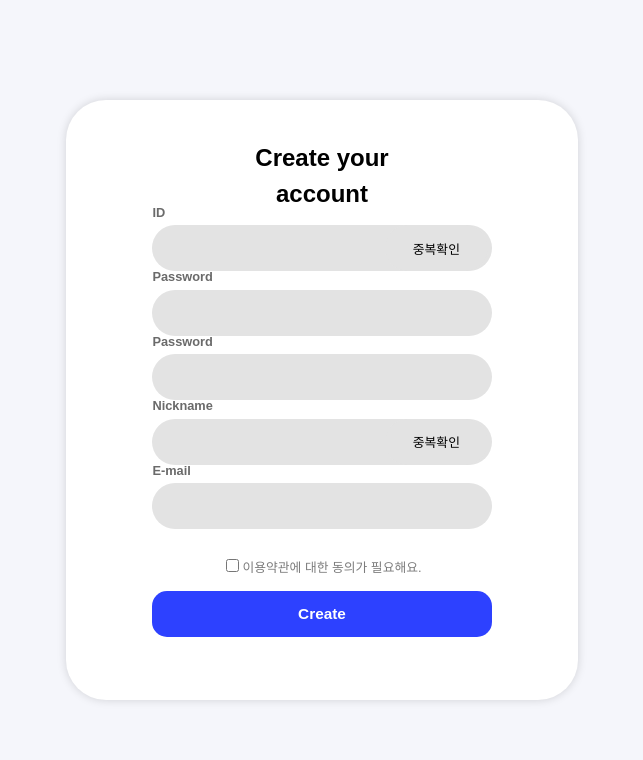
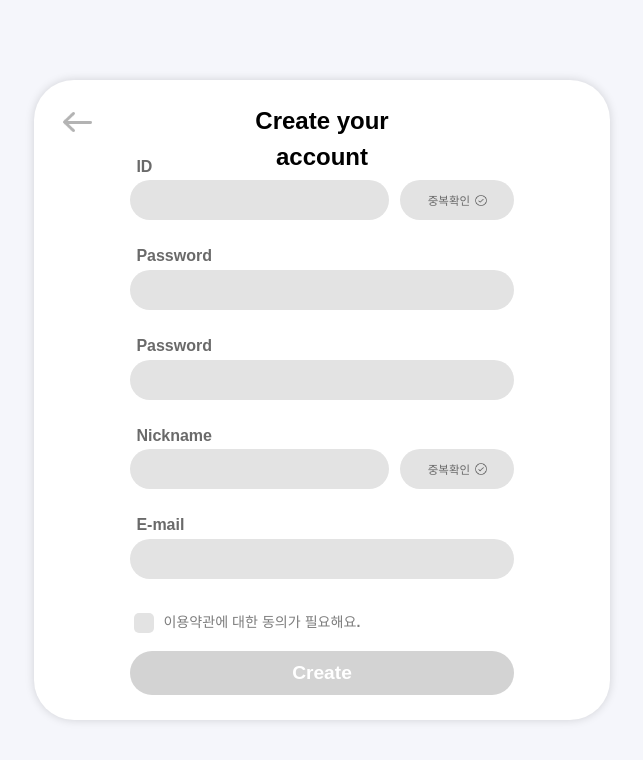
Before and after one commit to WEBFINITE-solux/WEBFINITE-FE, a React (Vite) app: page /signup in a window 1280 px wide. Shown: the top 760 px of the page, without its empty margins (318-961 px from the left). Built offline with nearby package versions, Linux system fonts and the light colour scheme.

Commit message:
feat : 회원가입 폼 요소들 완성 (배치 및 사이즈 조정 필요)

```diff
--- a/src/components/signupForm.tsx
+++ b/src/components/signupForm.tsx
@@ -1,7 +1,10 @@
 import React, { useState } from "react";
+import { useNavigate } from "react-router-dom";
 import styles from "../styles/signupForm.module.css";
 
 const SignupForm: React.FC = () => {
+  const navigate = useNavigate();
+
   const [form, setForm] = useState({
     id: "",
     password: "",
@@ -10,19 +13,38 @@ const SignupForm: React.FC = () => {
     email: "",
   });
 
+  const [termsAccepted, setTermsAccepted] = useState(false);
+
   const handleChange = (e: React.ChangeEvent<HTMLInputElement>) => {
     const { name, value } = e.target;
     setForm((prevForm) => ({ ...prevForm, [name]: value }));
   };
 
+  const handleCheckboxChange = () => {
+    setTermsAccepted((prevState) => !prevState);
+  };
+
   const handleSubmit = (e: React.FormEvent) => {
     e.preventDefault();
-    console.log("회원가입 데이터", form);
+    if (termsAccepted) {
+      console.log("회원가입 데이터", form);
+    }
   };
 
   return (
     <div className={styles.formContainer}>
+      {/* Back Button */}
+      <img
+        src="backButton.png"
+        alt="Back Button"
+        className={styles.backButton}
+        onClick={() => navigate("/mainPage")}
+      />
+
+      {/* Title */}
       <h2 className={styles.title}>Create your account</h2>
+
+      {/* Form */}
       <form onSubmit={handleSubmit}>
         <div className={styles.inputGroup}>
           <label className={styles.inputLabel}>ID</label>
@@ -39,10 +61,12 @@ const SignupForm: React.FC = () => {
               className={styles.duplicateButton}
               onClick={() => console.log("ID 중복 확인")}
             >
-              중복확인
+              <span>중복확인</span>
+              <img src="checkButton.png" alt="체크버튼" />
             </button>
           </div>
         </div>
+
         <div className={styles.inputGroup}>
           <label className={styles.inputLabel}>Password</label>
           <div className={styles.inputContainer}>
@@ -55,6 +79,7 @@ const SignupForm: React.FC = () => {
             />
           </div>
         </div>
+
         <div className={styles.inputGroup}>
           <label className={styles.inputLabel}>Password</label>
           <div className={styles.inputContainer}>
@@ -67,6 +92,7 @@ const SignupForm: React.FC = () => {
             />
           </div>
         </div>
+
         <div className={styles.inputGroup}>
           <label className={styles.inputLabel}>Nickname</label>
           <div className={styles.inputContainer}>
@@ -82,10 +108,12 @@ const SignupForm: React.FC = () => {
               className={styles.duplicateButton}
               onClick={() => console.log("닉네임 중복 확인")}
             >
-              중복확인
+              <span>중복확인</span>
+              <img src="checkButton.png" alt="체크버튼" />
             </button>
           </div>
         </div>
+
         <div className={styles.inputGroup}>
           <label className={styles.inputLabel}>E-mail</label>
           <div className={styles.inputContainer}>
@@ -98,11 +126,22 @@ const SignupForm: React.FC = () => {
             />
           </div>
         </div>
+
         <div className={styles.terms}>
-          <input type="checkbox" id="terms" />
+          <input
+            type="checkbox"
+            id="terms"
+            checked={termsAccepted}
+            onChange={handleCheckboxChange}
+            className={styles.checkbox}
+          />
           <label htmlFor="terms">이용약관에 대한 동의가 필요해요.</label>
         </div>
-        <button type="submit" className={styles.createButton}>
+        <button
+          type="submit"
+          className={styles.createButton}
+          disabled={!termsAccepted}
+        >
           Create
         </button>
       </form>
--- a/src/styles/signupForm.module.css
+++ b/src/styles/signupForm.module.css
@@ -10,8 +10,9 @@ html, body {
 }
 
 .formContainer {
-  width: 40vw;
-  height: 75vh;
+  position: relative;
+  width: 45vw;
+  height: 80vh;
   background: #ffffff;
   box-shadow: 0px 0px 10px rgba(0, 0, 0, 0.15);
   border-radius: 40px;
@@ -26,16 +27,27 @@ html, body {
 .title {
   font-family: 'Pretendard', sans-serif;
   font-style: normal;
-  width: 14vw;
-  height: 3.75vh;
+  width: 16vw;
+  height: 4.25vh;
   text-align: center;
   color: #000000;
+  margin: 0;
+  margin-bottom: -3vh;
+}
+
+.backButton {
+  position: absolute;
+  top: 5%;
+  left: 5%;
+  height: 2.5vh;
+  width: auto;
+  cursor: pointer;
 }
 
 .inputGroup {
   display: flex;
   flex-direction: column;
-  width: 26.5vw;
+  width: 30vw;
   gap: 0.5vh;
 }
 
@@ -43,12 +55,11 @@ html, body {
   font-family: 'Pretendard', sans-serif;
   font-style: normal;
   font-weight: 600;
-  font-size: 1vw;
   line-height: 1;
   color: #6a6a6a;
-  height: 1.8vh;
-  width: 1.3vw;
-  white-space: nowrap;
+  margin-top: 3.5vh;
+  margin-left: 0.5vw;
+  margin-bottom: 0.2vh;
 }
 
 .inputContainer {
@@ -56,56 +67,111 @@ html, body {
   align-items: center;
   justify-content: space-between;
   width: 100%;
-  height: 5.75vh;
-  gap: 1%;
+  gap: 3%;
+}
+
+.inputField {
+  flex: 70%;
+  height: 5vh;
   background: #e3e3e3;
+  border: none;
+  font-size: 1.1vw;
+  padding: 0 1%;
   border-radius: 31.5px;
-  padding: 0 1%;
+  outline: none;
   box-sizing: border-box;
 }
 
-.inputField {
-  flex: 3;
-  height: 100%;
-  background: transparent;
+.duplicateButton {
+  position: relative;
+  flex: 30%;
+  height: 5vh;
+  background: #E3E3E3;
+  color: #6A6A6A;
   border: none;
-  font-size: 1vw;
-  padding: 0 1%;
   border-radius: 31.5px;
-  outline: none;
+  font-family: 'Pretendard', sans-serif;
+  font-style: normal;
+  font-size: 0.9vw;
+  cursor: pointer;
+  display: flex;
+  align-items: center;
+  justify-content: center;
+  padding: 0 10%;
+  box-sizing: border-box;
 }
 
-.duplicateButton {
-  flex: 1;
-  height: 100%;
-  background: #e3e3e3;
-  color: #000000;
-  border: none;
-  border-radius: 31.5px;
-  font-size: 1vw;
-  cursor: pointer;
+.duplicateButton span {
+  position: relative;
+  flex: none;
+  margin-right: 5px;
+}
+
+.duplicateButton img {
+  position: relative;
+  width: 0.9vw;
+  aspect-ratio: 1;
 }
 
 .terms {
+  display: flex;
+  align-items: center;
   font-family: 'Pretendard', sans-serif;
-  font-size: 1vw;
+  font-style: normal;
+  font-weight: 600;
+  line-height: 1;
+  font-size: 1.1vw;
   color: #7c7c7c;
   margin-top: 8%;
   text-align: center;
+  gap: 0.5vw;
+}
+
+
+.checkbox {
+  width: 20px;
+  height: 20px;
+  appearance: none;
+  background: #e3e3e3;
+  border-radius: 5px;
+  border: none;
+  cursor: pointer;
+  display: flex;
+  align-items: center;
+  justify-content: center;
+  position: relative;
+}
+
+.checkbox:checked {
+  background: #2d41ff;
+}
+
+.checkbox:checked::after {
+  content: '';
+  position: absolute;
+  width: 6px;
+  height: 10px;
+  border: solid white;
+  border-width: 0 2px 2px 0;
+  transform: rotate(45deg);
+  top: 40%;
+  left: 51%;
+  transform: translate(-50%, -50%) rotate(45deg);
 }
 
 .createButton {
-  width: 26.5vw;
-  height: 5.75vh;
+  width: 30vw;
+  height: 5.5vh;
   background-color: #2d41ff;
   color: white;
   border: none;
-  border-radius: 15px;
+  border-radius: 31.5px;
   font-family: 'Pretendard', sans-serif;
-  font-size: 1.2vw;
+  font-size: 1.5vw;
   font-weight: 700;
   cursor: pointer;
   margin-top: 4%;
+  padding: 0;
 }
 
 .createButton:disabled {
```
Also changed, not shown: public/backButton.png (added), public/checkButton.png (added).
